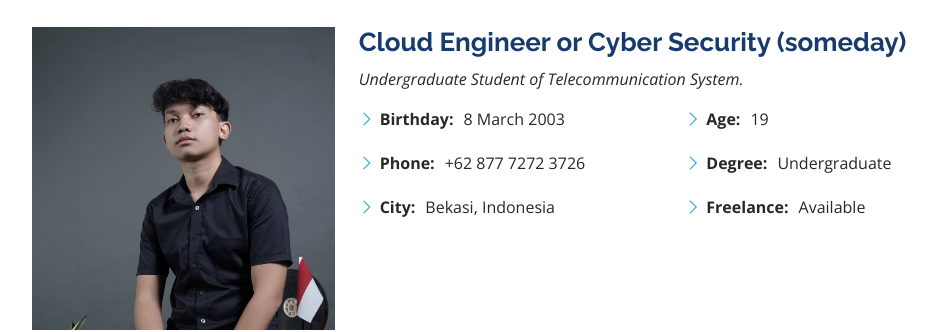
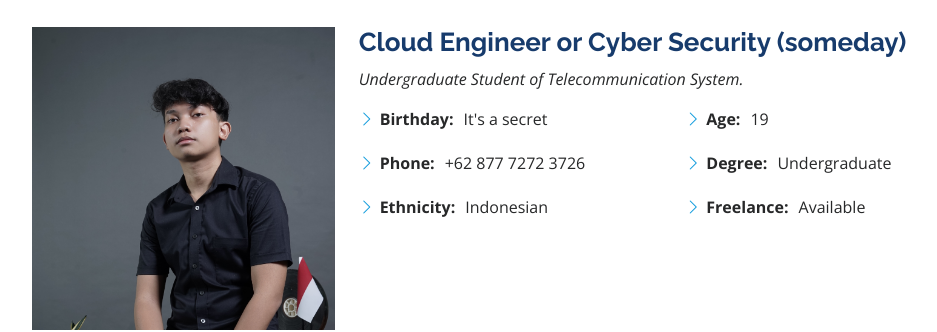
Before and after one commit to wildsy/wildsyportfolio, a plain HTML site: page index.html in a window 1280 px wide. Shown: the part 1037-1369 px from the top of the page, without its empty margins (280-1217 px from the left). Drawn offline with nearby package versions, Linux system fonts and the light colour scheme.

Commit message:
Update index.html

```diff
--- a/index.html
+++ b/index.html
@@ -96,10 +96,10 @@
             <div class="row">
               <div class="col-lg-6">
                 <ul>
-                  <li><i class="bi bi-chevron-right"></i> <strong>Birthday:</strong> <span>8 March 2003</span></li>
+                  <li><i class="bi bi-chevron-right"></i> <strong>Birthday:</strong> <span>It's a secret</span></li>
                   <!-- <li><i class="bi bi-chevron-right"></i> <strong>Website:</strong> <span>www.example.com</span></li> -->
                   <li><i class="bi bi-chevron-right"></i> <strong>Phone:</strong> <span>+62 877 7272 3726</span></li>
-                  <li><i class="bi bi-chevron-right"></i> <strong>City:</strong> <span>Bekasi, Indonesia</span></li>
+                  <li><i class="bi bi-chevron-right"></i> <strong>Ethnicity:</strong> <span>Indonesian</span></li>
                 </ul>
               </div>
               <div class="col-lg-6">
```
